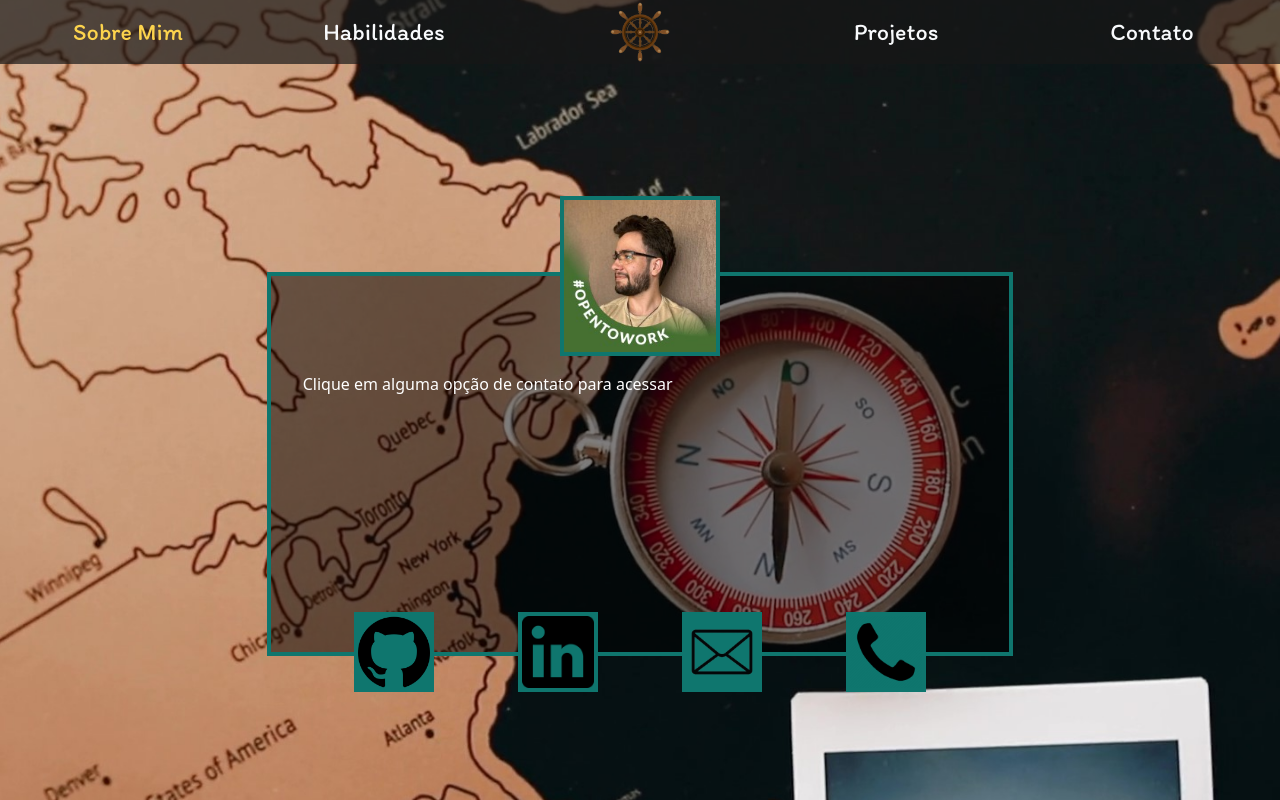
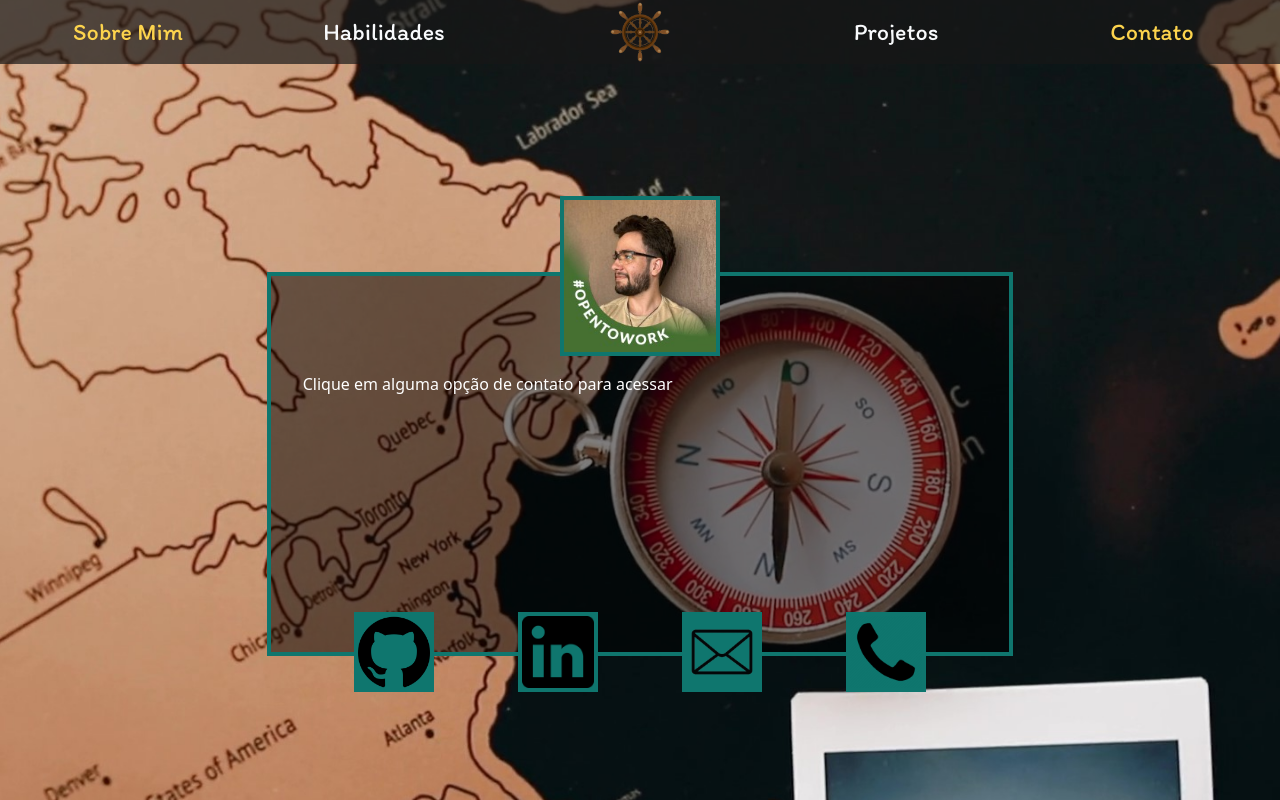
Before and after one commit to Lucas-Pontes-Soares/Portifolio, a React (Vite) app: page /Contato in a window 1280 px wide. Built offline with nearby package versions, Linux system fonts and the light colour scheme.

Commit message:
Visualizador da página atual na navbar

```diff
--- a/src/components/Navbar.tsx
+++ b/src/components/Navbar.tsx
@@ -1,20 +1,24 @@
-export function Navbar() {
+interface Props {
+  page: string;
+}
+
+export const Navbar: React.FC<Props> = ({ page }) => {
   return (
     <div className="flex fixed w-full content-start flex-wrap text-slate-50 bg-neutral-900 bg-opacity-70 z-20">
       <div className="flex-1 h-16 flex items-center justify-center text-2xl font-itim hover:text-amber-300">
-        <a href="http://localhost:5173/SobreMim">Sobre Mim</a>
+        {page === 'sobre-mim' ? <a className="text-amber-300"href="http://localhost:5173/SobreMim">Sobre Mim</a> : <a href="http://localhost:5173/SobreMim">Sobre Mim</a>}
       </div>
       <div className="flex-1 h-16 flex items-center justify-center text-2xl font-itim hover:text-amber-300">
-        <a href="http://localhost:5173/Habilidades">Habilidades</a>
+        {page === 'habilidades' ? <a className="text-amber-300"href="http://localhost:5173/Habilidades">Habilidades</a> : <a href="http://localhost:5173/Habilidades">Habilidades</a>}
       </div>
       <div className="flex-1 h-16 flex items-center justify-center">
         <img src="/timonIcon.png" alt="Timon" height="70px" width="70px" />
       </div>
       <div className="flex-1 h-16 flex items-center justify-center text-2xl font-itim hover:text-amber-300">
-        <a href="http://localhost:5173/Projetos">Projetos</a>
+        {page === 'projetos' ? <a className="text-amber-300"href="http://localhost:5173/Projetos">Projetos</a> : <a href="http://localhost:5173/Projetos">Projetos</a>}
       </div>
       <div className="flex-1 h-16 flex items-center justify-center text-2xl font-itim hover:text-amber-300">
-        <a href="http://localhost:5173/Contato">Contato</a>
+        {page === 'contato' ? <a className="text-amber-300"href="http://localhost:5173/Contato">Contato</a> : <a href="http://localhost:5173/Contato">Contato</a>}
       </div>
     </div>
   );
--- a/src/pages/Contato.tsx
+++ b/src/pages/Contato.tsx
@@ -20,7 +20,7 @@ export function Contato(){
 
     return(
         <div className="bg-minhaCor min-h-screen">
-            <Navbar />
+            <Navbar page="contato"/>
             <div className="bg-imageContato h-screen flex items-center justify-center">
                 <div className="flex w-7/12 h-96 border-4 border-teal-700 relative mt-32 bg-black bg-opacity-50">
                     <div className="bg-imagemMinha absolute w-40 h-40 top-0 left-1/2 transform -translate-x-1/2 -translate-y-1/2 border-4 border-teal-700"></div>
--- a/src/pages/Habilidades.tsx
+++ b/src/pages/Habilidades.tsx
@@ -4,7 +4,7 @@ import TextShpere from "../components/TextShpere";
 export function Habilidades(){
     return(
         <div className="bg-minhaCor min-h-screen">
-            <Navbar />
+            <Navbar page="habilidades"/>
             <div className="bg-imageHabilidades h-screen flex flex-col justify-between">
             <div className="flex w-full h-full items-center justify-center">
                     <div className="flex w-6/12 items-center h-80 justify-center bg-minhaCor text-white z-10">
--- a/src/pages/Projetos.tsx
+++ b/src/pages/Projetos.tsx
@@ -7,7 +7,7 @@ export function Projetos(){
 
     return(
        <div className="bg-minhaCor min-h-screen">
-            <Navbar />
+            <Navbar page="projetos"/>
             <div className="bg-imageProjetos h-screen flex flex-col justify-between">
                 <div className="flex-grow flex flex-col items-center justify-center">
                 <div className="flex items-center w-full">
--- a/src/pages/SobreMim.tsx
+++ b/src/pages/SobreMim.tsx
@@ -4,7 +4,7 @@ import { Navbar } from "../components/Navbar";
 export function SobreMim(){
     return(
         <div className="bg-minhaCor min-h-screen">
-            <Navbar />
+            <Navbar page="sobre-mim"/>
             <div className="bg-image h-screen flex flex-col justify-between">
                 <div className="flex-grow flex flex-col items-center justify-center">
                     <h1 className="text-emerald-400 text-7xl font-bold">
```
